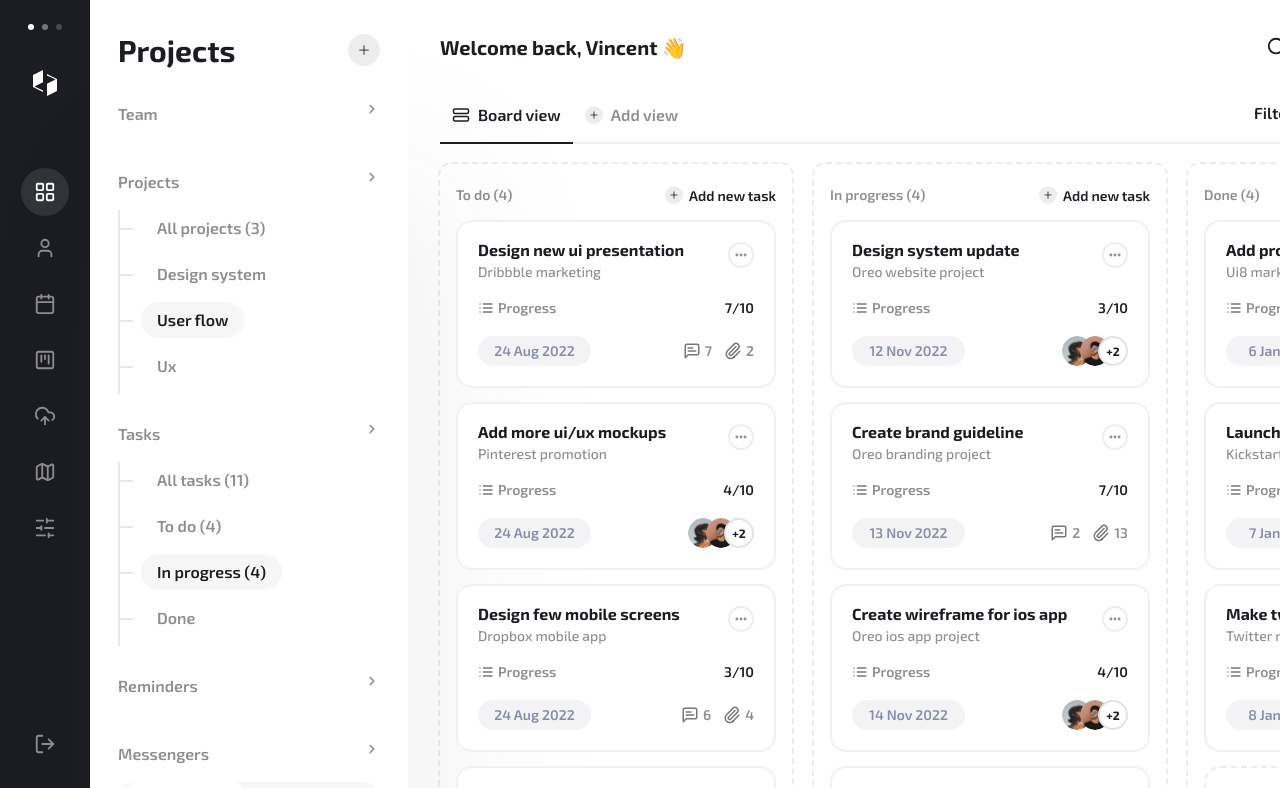
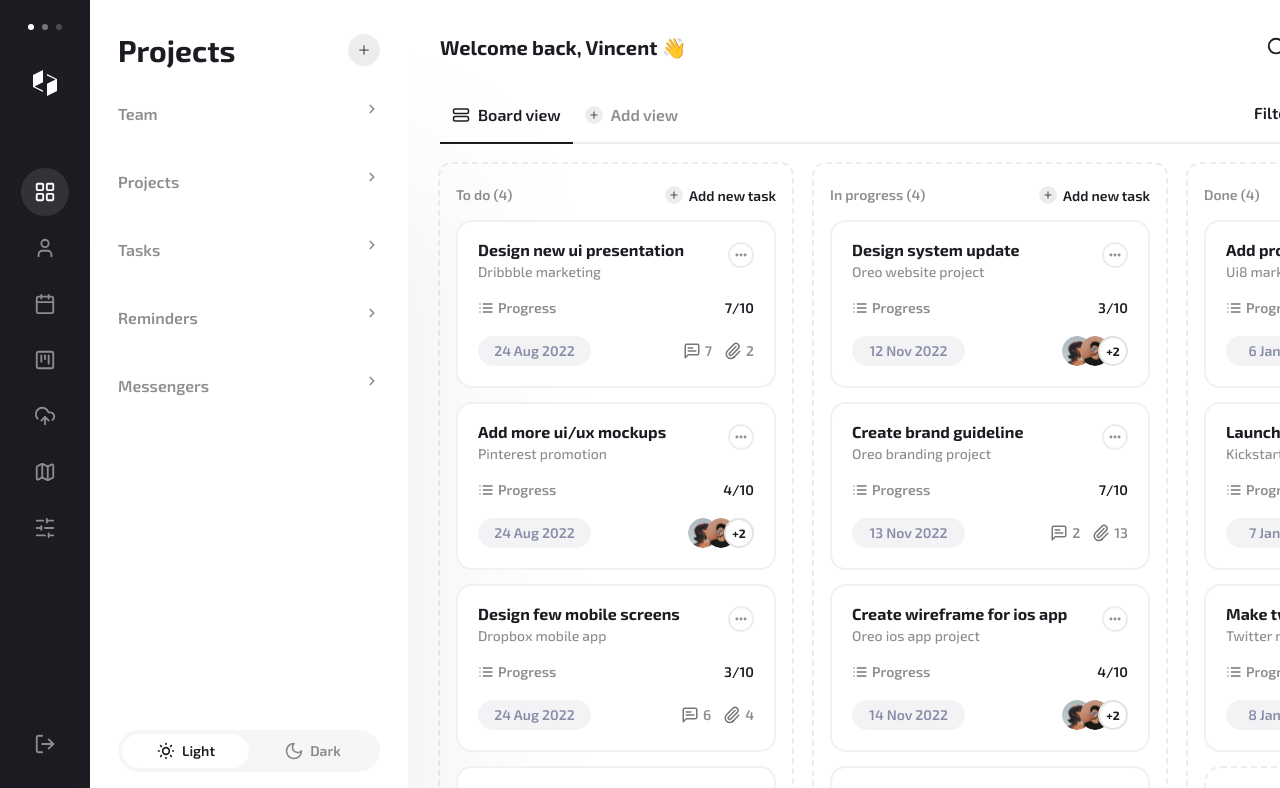
Before and after one commit to gabrielsrs/toDo, a React (Vite) app: page / in a window 1280 px wide. Shown: the top 788 px of the page. Built offline with nearby package versions, Linux system fonts and the light colour scheme.

Commit message:
feat: aside interactions

```diff
--- a/src/components/projects.jsx
+++ b/src/components/projects.jsx
@@ -1,8 +1,17 @@
+import { useState } from "react"
 import { Plus, SunMedium, Moon } from "lucide-react"
 import { Tree } from "../components/ui/tree-items"
 import { DropDownSideItem } from "../components/ui/dropDownSideItem"
 
 export function Projects() {
+    const [isOpen, setIsOpen] = useState([
+        { title: "Projects", status: false },
+        { title: "Team", status: false },
+        { title: "Tasks", status: false },
+        { title: "Reminders", status: false },
+        { title: "Messengers", status: false }
+    ])
+
     function themeLight() {
         document.documentElement.classList.contains('dark') && document.documentElement.classList.toggle('dark')
     }
@@ -11,8 +20,33 @@ export function Projects() {
         document.documentElement.classList.contains('dark') || document.documentElement.classList.toggle('dark')
     }
 
-    const projects = ["All projects (3)", "Design system", "User flow", "Ux"]
-    const tasks = ["All tasks (11)", "To do (4)", "In progress (4)", "Done"]
+    const data = [
+        {
+            title: "Team",
+            items: [],
+            selected: 0
+        },
+        {
+            title: "Projects",
+            items: ["All projects (3)", "Design system", "User flow", "Ux"],
+            selected: 2
+        },
+        {
+            title: "Tasks",
+            items: ["All tasks (11)", "To do (4)", "In progress (4)", "Done"],
+            selected: 2
+        },
+        {
+            title: "Reminders",
+            items: [],
+            selected: 0
+        },
+        {
+            title: "Messengers",
+            items: [],
+            selected: 0
+        },
+    ]
 
     return (
         <div className="h-screen w-80 flex flex-col justify-between bg-white dark:bg-projectsComponent text-customGreyWhiteTheme dark:text-white p-7 drop-shadow-[40px_180px_80px_rgba(28,29,34,0.06)] dark:drop-shadow-none">
@@ -24,23 +58,15 @@ export function Projects() {
                     </div>
                 </div>
                 <div className="w-[261px] flex flex-col flex-1 gap-7 text-base font-semibold text-customGreyWhiteTheme/50  dark:text-white/50">
-                    <div>
-                        <DropDownSideItem title="Team"/>
-                    </div>
-                    <div>
-                        <DropDownSideItem title="Projects"/>
-                        <Tree items={projects} selected={2}/>
-                    </div>
-                    <div>
-                        <DropDownSideItem title="Tasks"/>
-                        <Tree items={tasks} selected={2}/>
-                    </div>
-                    <div>
-                        <DropDownSideItem title="Reminders"/>
-                    </div>
-                    <div >
-                        <DropDownSideItem title="Messengers"/>
-                    </div>
+                    {data.map((item, index) => {
+                        return (
+                            <div key={index}>
+                                <DropDownSideItem title={item.title} isOpen={isOpen} setIsOpen={setIsOpen} index={index} />
+                                <Tree items={item.items} selected={item.selected} isOpen={isOpen} index={index}/>
+                            </div>
+                        )
+
+                    })}
                 </div>
             </div>
             <div className="h-[42px] w-[262px] flex justify-center items-center rounded-3xl bg-customGreyWhiteTheme/[0.04]	dark:bg-white/10">
--- a/src/components/ui/dropDownSideItem.jsx
+++ b/src/components/ui/dropDownSideItem.jsx
@@ -1,18 +1,27 @@
 import { ChevronRight, ChevronDown } from "lucide-react"
-import { useState } from "react"
 
-export function DropDownSideItem({ title }) {
-    const [isOpen, setIsOpen] = useState(false)
+export function DropDownSideItem({ title, isOpen, setIsOpen, index }) {
 
-    return isOpen ? (
+    function toggleDropDown(event) {
+        const name = event.currentTarget.parentElement.children[0].textContent
+
+        setIsOpen(prevValue => {
+            prevValue[index].title = name
+            prevValue[index].status = isOpen[index].status === true ? false : true
+
+            return [...prevValue]
+        })
+    }
+
+    return isOpen[index].status ? (
         <div className="flex justify-between items-center text-customGreyWhiteTheme dark:text-white mb-4">
             <span className="font-bold">{ title }</span>
-            <ChevronDown size={14} strokeWidth={3} cursor={'pointer'} onClick={() => setIsOpen(false)} />
+            <ChevronDown size={14} strokeWidth={3} cursor={'pointer'} onClick={toggleDropDown} />
         </div>
     ):(
         <div className="flex justify-between mb-4">
             <span>{ title }</span>
-            <ChevronRight size={14} strokeWidth={3} cursor={'pointer'} onClick={() => setIsOpen(true)} />
+            <ChevronRight size={14} strokeWidth={3} cursor={'pointer'} onClick={toggleDropDown} />
         </div>
     )
 }
--- a/src/components/ui/tree-items.jsx
+++ b/src/components/ui/tree-items.jsx
@@ -1,29 +1,25 @@
-export function Tree ({ items, selected=0 }) {
-    return (
-        <ul className="">
-            {items.map((item, index) => {
-                return selected === index ? (
-                    <li key={index} className="h-9 gap-2 flex mb-[10px]">
+import { useState } from "react";
+
+export function Tree({ items, isOpen, index }) {
+    const [selectedItem, setSelectedItem] = useState(items.map((_, i) => i === 0))
+
+    function selectItem(ind) {
+        setSelectedItem(prevValue => prevValue.map((_, i) => i === ind))
+    }
+
+    return isOpen[index].status ? (
+        <ul>
+            {items.map((item, i) => (
+                <li key={i} className="h-9 gap-2 flex mb-[10px]">
                     <div className="h-[46px] w-[15px] relative flex-none">
                         <i className="h-[46px] w-[2px] bg-customGreyWhiteTheme/10 dark:bg-white/10 absolute"></i>
                         <i className="h-[2px] w-[13px] bg-customGreyWhiteTheme/10 dark:bg-white/10 absolute top-[18px] left-[2px]"></i>
                     </div>
-                        <div className="min-w-0 flex justify-start items-center px-4 py-2 max-w-45 rounded-3xl bg-customGreyWhiteTheme/[0.04] dark:bg-white/10">
-                            <span className="leading-9 text-customGreyWhiteTheme dark:text-white truncate">{item}</span>
+                    <div className={`min-w-0 flex justify-start items-center px-4 py-2 max-w-45 rounded-3xl ${selectedItem[i] ? "bg-customGreyWhiteTheme/[0.04] dark:bg-white/10" : ""} cursor-pointer`} onClick={() => selectItem(i)}>
+                        <span className={`leading-9 truncate ${selectedItem[i] ? "text-customGreyWhiteTheme dark:text-white" : ""}`}>{ item }</span>
                     </div>
                 </li>
-                ):(
-                    <li key={index} className="h-9 gap-2 flex mb-[10px]">
-                        <div className="h-[46px] w-[15px] relative flex-none">
-                            <i className="h-[46px] w-[2px] bg-customGreyWhiteTheme/10 dark:bg-white/10 absolute"></i>
-                            <i className="h-[2px] w-[13px] bg-customGreyWhiteTheme/10 dark:bg-white/10 absolute top-[18px] left-[2px]"></i>
-                        </div>
-                        <div className="min-w-0 flex justify-start items-center px-4 py-2 max-w-45">
-                            <span className="leading-9 truncate">{item}</span>
-                        </div>
-                    </li>
-                )
-            })}
+            ))}
         </ul>
-    )
+    ):(<></>)
 }
```
Lines whose indentation alone changed are shown as unchanged.
